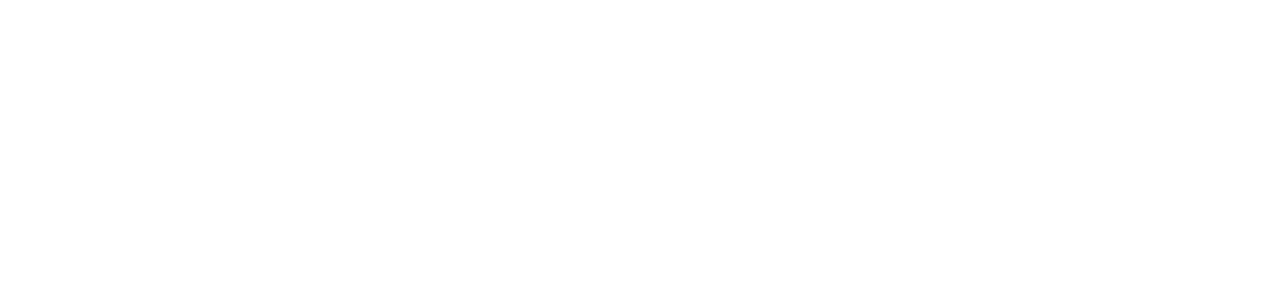
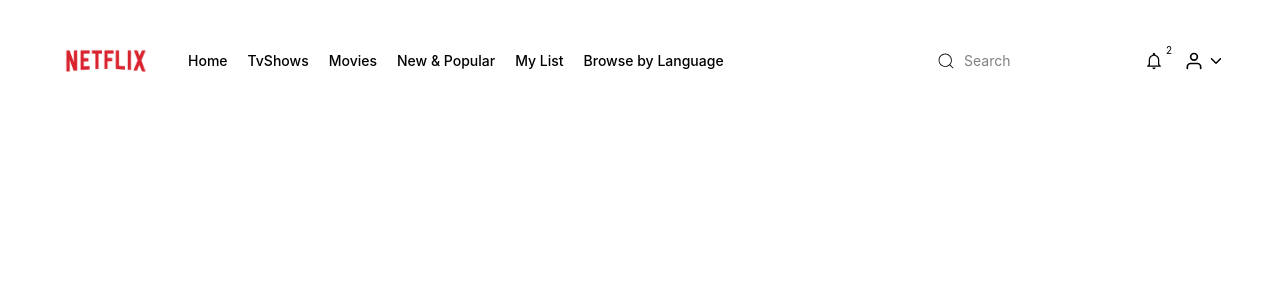
Before and after one commit to bilalmustofa/my-Learning-Journey-, a React (Vite) app in the folder frontend/: page / in a window 1280 px wide. Shown: the top 300 px of the page. Built offline with nearby package versions, Linux system fonts and the light colour scheme.

Commit message:
feat: add logo and enhance Header component with navigation and icons

```diff
--- a/frontend/package.json
+++ b/frontend/package.json
@@ -13,6 +13,8 @@
     "@tailwindcss/vite": "^4.3.3",
     "react": "^19.2.8",
     "react-dom": "^19.2.8",
+    "react-icons": "^5.7.0",
+    "react-router-dom": "^7.18.2",
     "tailwindcss": "^4.3.3"
   },
   "devDependencies": {
--- a/frontend/src/components/header/Header.jsx
+++ b/frontend/src/components/header/Header.jsx
@@ -1,9 +1,69 @@
+import { Link } from 'react-router-dom'
+import logo from "../../assets/images/logo.png";
+import { CiSearch } from "react-icons/ci";
+import { IoMdNotificationsOutline } from "react-icons/io";
+import { FiUser } from "react-icons/fi";
+import { IoIosArrowDown } from "react-icons/io";
 
 function Header() {
   return (
     <>
+      <header className="bg-transparent fixed top-0 left-0 w-full z-1000 py-5 sm:py-7 lg:py-10">
+         <div className="flex items-center justify-between max-w-[1920px] mx-auto px-4 sm:px-6 lg:px-10 xl:px-14">
+
+          {/* Left Side */}
+          <div className="flex items-center gap-6 lg:gap-8 shrink-0">
+            {/* Logo */}
+            <div>
+              <img className="w-20 sm:w-24 lg:w-25 h-auto cursor-pointer hover:opacity-80" src={logo} alt="Logo" />
+            </div>
+
+            {/* Navigation */}
+            <nav className="hidden lg:flex items-center gap-4 xl:gap-5 text-[14px] font-medium">
+              <Link className="hover:text-[#b3b3b0]" href="">Home</Link>
+              <Link className="hover:text-[#b3b3b0]" href="">TvShows</Link>
+              <Link className="hover:text-[#b3b3b0]" href="">Movies</Link>
+              <Link className="hover:text-[#b3b3b0]" href="">New & Popular</Link>
+              <Link className="hover:text-[#b3b3b0]" href="">My List</Link>
+              <Link className="hover:text-[#b3b3b0]" href="">Browse by Language</Link>
+            </nav>
+          </div>
+
+          {/* Right Side */}
+          <div className="flex items-center gap-4 sm:gap-5 shrink-0">
+            {/* search */}
+            <div className="relative flex items-center">
+              <button>
+                <CiSearch size={20} className="cursor-pointer" />
+              </button>
+              <input type="text" placeholder="Search" className="hidden sm:block ml-2 w-24 md:w-32 lg:w-40 bg-transparent outline-none text-sm" />
+            </div>
+
+            {/* notification */}
+            <div className="relative flex items-center cursor-pointer">
+              {/* notification icon */}
+              <button>
+                <IoMdNotificationsOutline size={20} className="cursor-pointer"/>
+              </button>
+              {/* notification number */}
+              <span className="absolute -top-2 -right-2 text-[10px]">2</span>
+            </div>
+
+            {/* profile */}
+            <div>
+              <button className="flex items-center gap-1">
+                {/* user icon */}
+                <FiUser size={20} className="cursor-pointer"/>
+                {/* dropDown Icon */}
+                <IoIosArrowDown className="hidden sm:block cursor-pointer"/>
+              </button>
+            </div>
+          </div>
+
+        </div>
+      </header>
     </>
-  )
+  );
 }
 
-export default Header
+export default Header;
--- a/frontend/src/main.jsx
+++ b/frontend/src/main.jsx
@@ -1,9 +1,12 @@
-import { StrictMode } from 'react'
-import { createRoot } from 'react-dom/client'
-import App from './App.jsx'
+import { StrictMode } from "react";
+import { createRoot } from "react-dom/client";
+import { BrowserRouter } from "react-router-dom";
+import App from "./App.jsx";
 
-createRoot(document.getElementById('root')).render(
+createRoot(document.getElementById("root")).render(
   <StrictMode>
-    <App />
+    <BrowserRouter>
+      <App />
+    </BrowserRouter>
   </StrictMode>,
-)
+);
```
Also changed, not shown: frontend/src/assets/images/logo.png (added), 1 other file (tests, documents, lock files or other folders).
